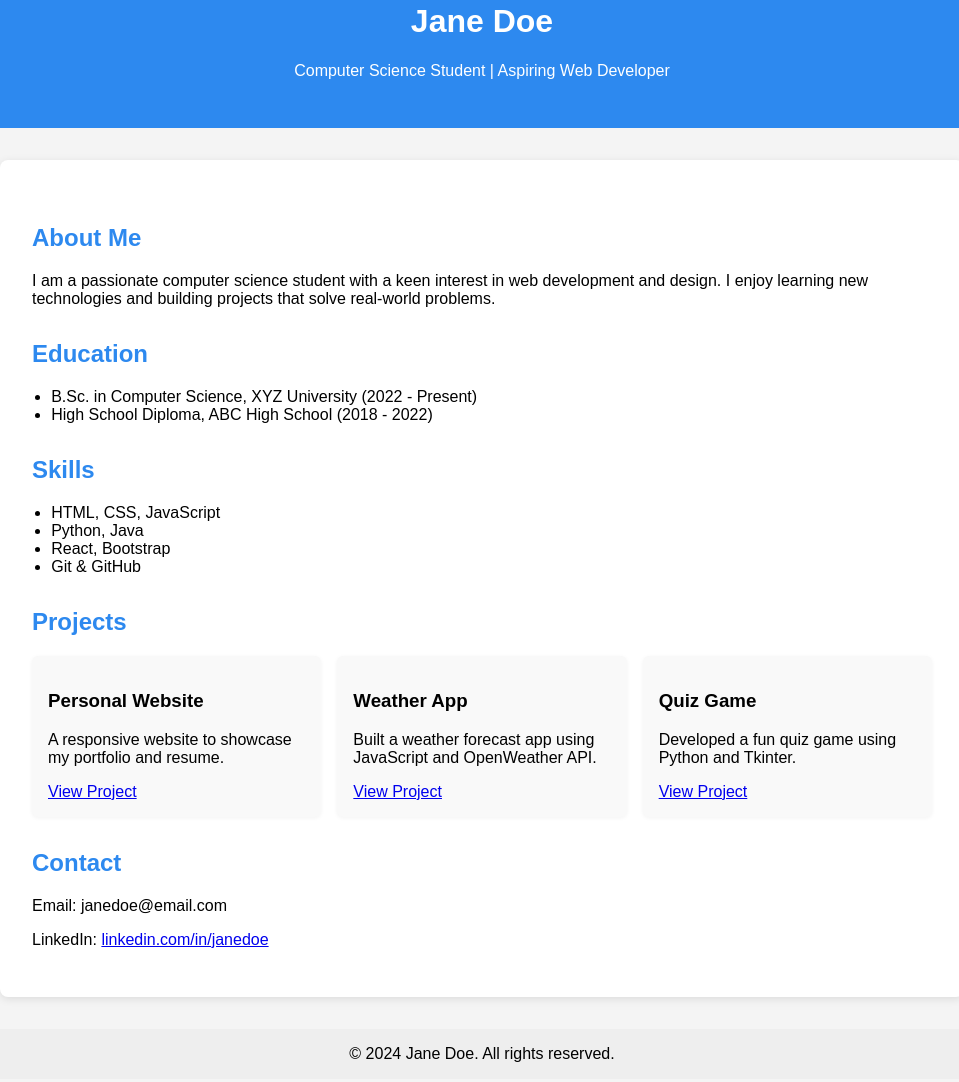
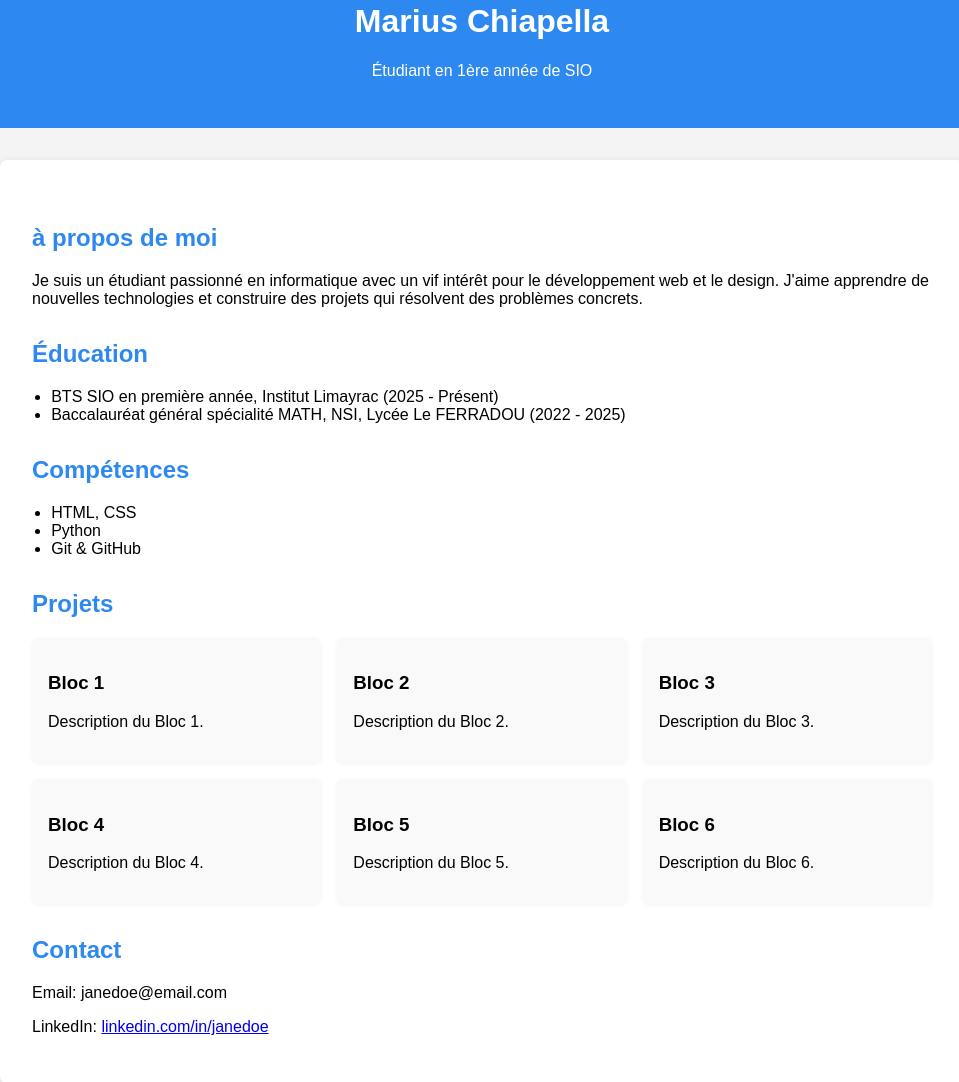
Before and after one commit to Marius-Chiapella/Marius-Chiapella.github.io, a plain HTML site: page index.html in a window 1280 px wide. Shown: the part 190-1272 px from the top of the page, without its empty margins (158-1117 px from the left). Drawn offline with Linux system fonts and the light colour scheme.

Commit message:
Update index.html
add blocks

```diff
--- a/index.html
+++ b/index.html
@@ -1,8 +1,8 @@
 <!DOCTYPE html>
-<html lang="en">
+<html lang="fr">
 <head>
     <meta charset="UTF-8">
-    <title>Student E-Portfolio</title>
+    <title>E-Portfolio</title>
     <meta name="viewport" content="width=device-width, initial-scale=1">
     <style>
         body { font-family: Arial, sans-serif; margin: 0; background: #f4f4f4; }
@@ -19,50 +19,58 @@
 <body>
     <header>
         <img src="https://via.placeholder.com/120" alt="Student Photo" class="profile-img">
-        <h1>Jane Doe</h1>
-        <p>Computer Science Student | Aspiring Web Developer</p>
+        <h1>Marius Chiapella</h1>
+        <p>Étudiant en 1ère année de SIO</p>
     </header>
     <div class="container">
         <section>
-            <h2>About Me</h2>
+            <h2>à propos de moi</h2>
             <p>
-                I am a passionate computer science student with a keen interest in web development and design.
-                I enjoy learning new technologies and building projects that solve real-world problems.
+                Je suis un étudiant passionné en informatique avec un vif intérêt pour le développement web et le design.
+                J'aime apprendre de nouvelles technologies et construire des projets qui résolvent des problèmes concrets.
             </p>
         </section>
         <section>
-            <h2>Education</h2>
+            <h2>Éducation</h2>
             <ul>
-                <li>B.Sc. in Computer Science, XYZ University (2022 - Present)</li>
-                <li>High School Diploma, ABC High School (2018 - 2022)</li>
+                <li>BTS SIO en première année, Institut Limayrac (2025 - Présent)</li>
+                <li>Baccalauréat général spécialité MATH, NSI, Lycée Le FERRADOU (2022 - 2025)</li>
             </ul>
         </section>
         <section>
-            <h2>Skills</h2>
+            <h2>Compétences</h2>
             <ul>
-                <li>HTML, CSS, JavaScript</li>
-                <li>Python, Java</li>
-                <li>React, Bootstrap</li>
+                <li>HTML, CSS</li>
+                <li>Python</li>
                 <li>Git & GitHub</li>
             </ul>
         </section>
         <section>
-            <h2>Projects</h2>
+            <h2>Projets</h2>
             <div class="projects">
                 <div class="project-card">
-                    <h3>Personal Website</h3>
-                    <p>A responsive website to showcase my portfolio and resume.</p>
-                    <a href="#">View Project</a>
+                    <h3>Bloc 1</h3>
+                    <p>Description du Bloc 1.</p>
                 </div>
                 <div class="project-card">
-                    <h3>Weather App</h3>
-                    <p>Built a weather forecast app using JavaScript and OpenWeather API.</p>
-                    <a href="#">View Project</a>
+                    <h3>Bloc 2</h3>
+                    <p>Description du Bloc 2.</p>
                 </div>
                 <div class="project-card">
-                    <h3>Quiz Game</h3>
-                    <p>Developed a fun quiz game using Python and Tkinter.</p>
-                    <a href="#">View Project</a>
+                    <h3>Bloc 3</h3>
+                    <p>Description du Bloc 3.</p>
+                </div>
+                <div class="project-card">
+                    <h3>Bloc 4</h3>
+                    <p>Description du Bloc 4.</p>
+                </div>
+                <div class="project-card">
+                    <h3>Bloc 5</h3>
+                    <p>Description du Bloc 5.</p>
+                </div>
+                <div class="project-card">
+                    <h3>Bloc 6</h3>
+                    <p>Description du Bloc 6.</p>
                 </div>
             </div>
         </section>
```
